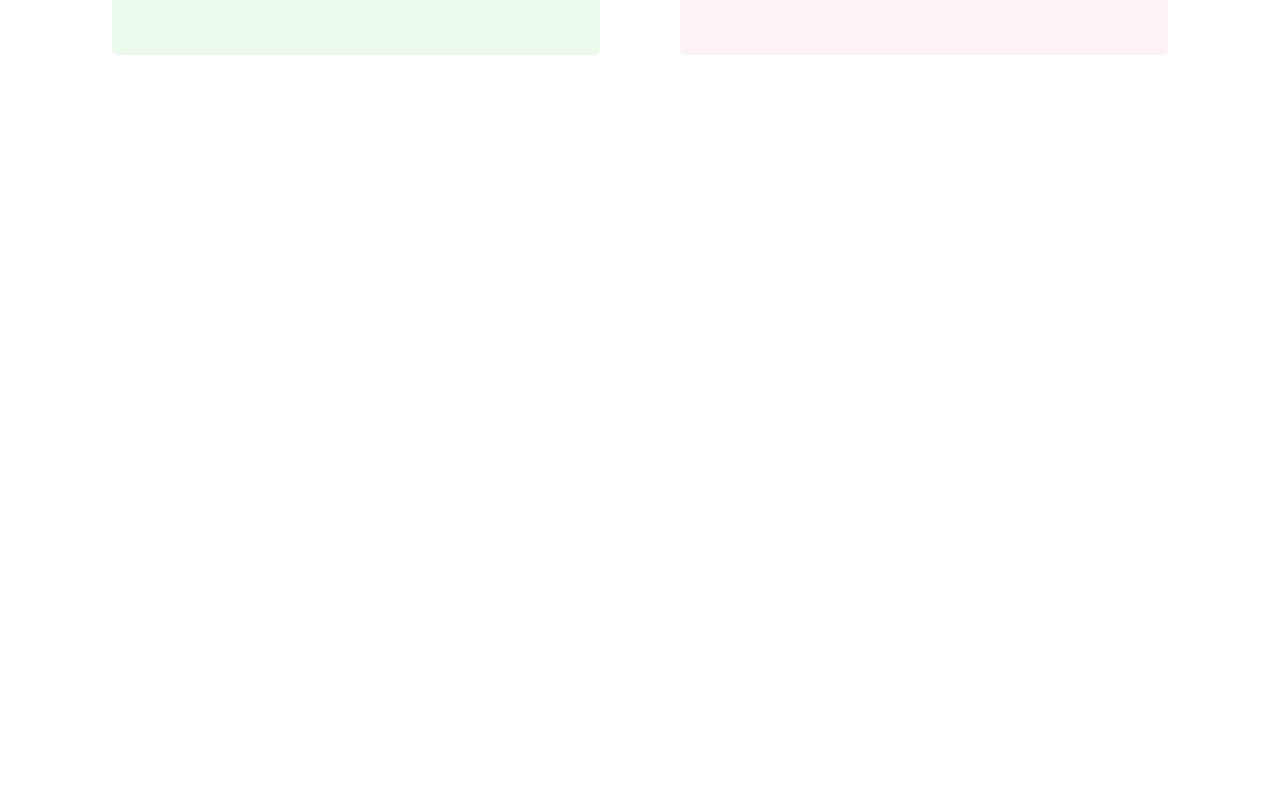
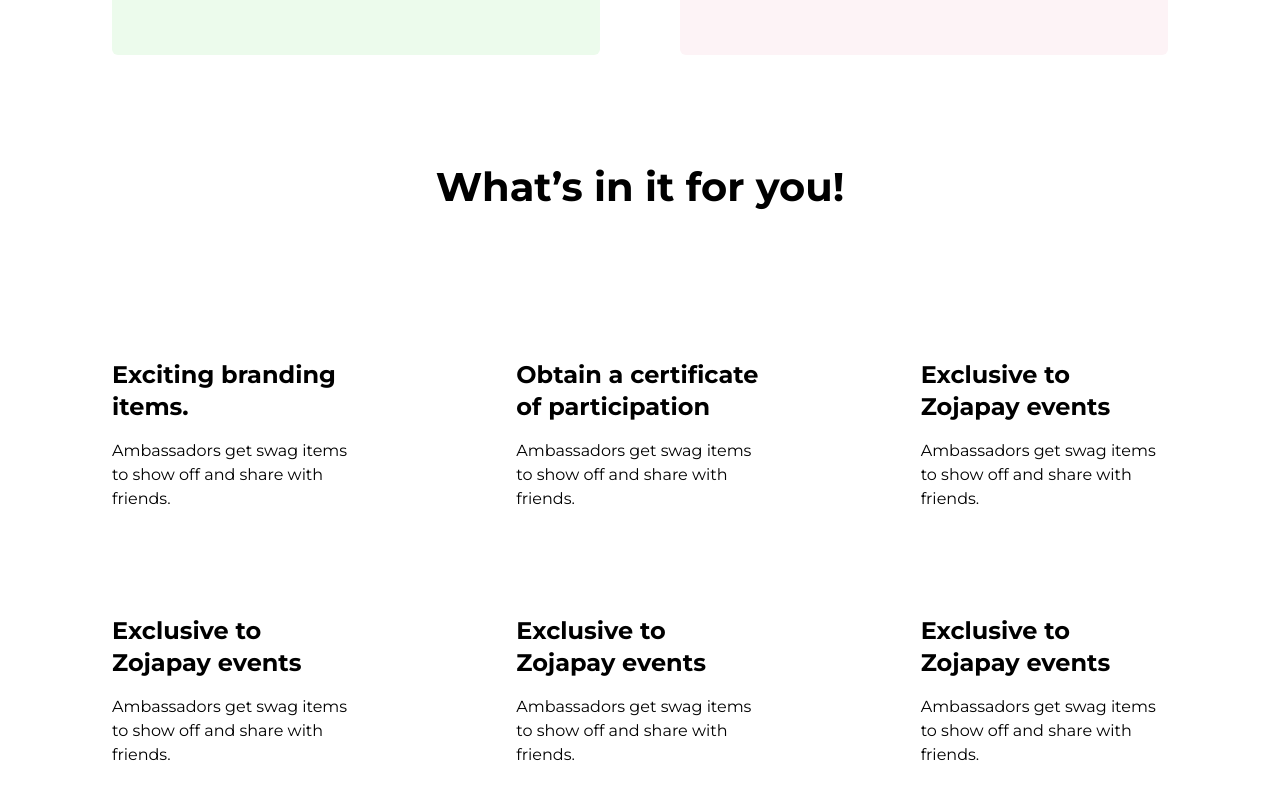
Before and after one commit to Zojatech/Ambassador, a React (Vite) app: page / in a window 1280 px wide. Shown: the part 1704-2504 px from the top of the page. Before the commit the page ends 1919 px from the top, so only its background shows below. Built offline with nearby package versions, Linux system fonts and the light colour scheme.

Commit message:
implement benefits section

```diff
--- /dev/null
+++ b/src/components/Benefits/index.jsx
@@ -0,0 +1,101 @@
+import React from 'react';
+
+const Benefits = () => {
+  return (
+    <section id='benefits'>
+      <div className='container mx-auto py-8'>
+        <h2 className='text-2xl md:text-3xl lg:text-[2.5rem] lg:leading-10 font-bold mx-auto text-center mb-28'>
+          What’s in it for you!
+        </h2>
+        <div className='grid grid-cols-1 sm:grid-cols-1 md:grid-cols-2 md:gap-x-32 md:gap-y-16 lg:grid-cols-3 lg:gap-x-24 xl:gap-x-[157px]'>
+          <article className='col-span-1'>
+            <div className='flex flex-col gap-4'>
+              {/* Logo */}
+              <div className='mb-6'>
+                <img />
+              </div>
+              <h3 className='font-semibold lg:text-xl xl:text-2xl'>
+                Exciting branding items.
+              </h3>
+              <p>
+                Ambassadors get swag items to show off and share with friends.
+              </p>
+            </div>
+          </article>
+          <article className='col-span-1'>
+            <div className='flex flex-col gap-4'>
+              {/* Logo */}
+              <div className='mb-6'>
+                <img />
+              </div>
+              <h3 className='font-semibold lg:text-xl xl:text-2xl'>
+                Obtain a certificate of participation{' '}
+              </h3>
+              <p>
+                Ambassadors get swag items to show off and share with friends.
+              </p>
+            </div>
+          </article>
+          <article className='col-span-1'>
+            <div className='flex flex-col gap-4'>
+              {/* Logo */}
+              <div className='mb-6'>
+                <img />
+              </div>
+              <h3 className='font-semibold lg:text-xl xl:text-2xl'>
+                Exclusive to Zojapay events
+              </h3>
+              <p>
+                Ambassadors get swag items to show off and share with friends.
+              </p>
+            </div>
+          </article>
+          <article className='col-span-1'>
+            <div className='flex flex-col gap-4'>
+              {/* Logo */}
+              <div className='mb-6'>
+                <img />
+              </div>
+              <h3 className='font-semibold lg:text-xl xl:text-2xl'>
+                Exclusive to Zojapay events
+              </h3>
+              <p>
+                Ambassadors get swag items to show off and share with friends.
+              </p>
+            </div>
+          </article>
+          <article className='col-span-1'>
+            <div className='flex flex-col gap-4'>
+              {/* Logo */}
+              <div className='mb-6'>
+                <img />
+              </div>
+              <h3 className='font-semibold lg:text-xl xl:text-2xl'>
+                Exclusive to Zojapay events
+              </h3>
+              <p>
+                Ambassadors get swag items to show off and share with friends.
+              </p>
+            </div>
+          </article>
+          <article className='col-span-1'>
+            <div className='flex flex-col gap-4'>
+              {/* Logo */}
+              <div className='mb-6'>
+                <img />
+              </div>
+              <h3 className='font-semibold lg:text-xl xl:text-2xl'>
+                Exclusive to Zojapay events
+              </h3>
+              <p>
+                Ambassadors get swag items to show off and share with friends.
+              </p>
+            </div>
+          </article>
+        </div>
+      </div>
+    </section>
+  );
+};
+
+export default Benefits;
--- /dev/null
+++ b/src/components/Develop/index.jsx
@@ -0,0 +1,39 @@
+import React from 'react';
+import People1 from '@/assets/friends-gisting.png';
+import People2 from '@/assets/study-group.png';
+import Button from '@/components/Button';
+
+const Develop = () => {
+  return (
+    <section>
+      {/* BUILD CAREER-RELEVANT SKILLS */}
+      <div className='flex flex-col-reverse gap-8 lg:flex-row'>
+        {/* Images */}
+        <div className='relative flex lg:basis-3/5'>
+          <div className='w-64 lg:w-full'>
+            <img src={People1} alt='friends' className='rounded-md' />
+          </div>
+          <div className='absolute  top-[20%] left-1/4 w-44 lg:w-full'>
+            <img src={People2} alt='friends' className='rounded-md' />
+          </div>
+        </div>
+
+        {/* Title and Description */}
+        <div>
+          <h2 className='text-2xl md:text-3xl lg:text-[2.5rem] lg:leading-10 font-bold mb-4 lg:mb-6 lg:basis-2/5'>
+            Build a career-relevant <br />
+            skills.
+          </h2>
+          <p className=' lg:text-xl text-gray-text mb-5 lg:mb-14 lg:w-5/6'>
+            Equipping you with skill sets for a thriving career through
+            networking and collaboration and connecting like minds to drive
+            innovation and progress.{' '}
+          </p>
+          <Button label='Learn More' />
+        </div>
+      </div>
+    </section>
+  );
+};
+
+export default Develop;
--- a/src/components/Features/index.jsx
+++ b/src/components/Features/index.jsx
@@ -1,43 +1,16 @@
 import React from 'react';
 import Testimonial from '@/components/Testimonial';
-import People1 from '@/assets/friends-gisting.png';
-import People2 from '@/assets/study-group.png';
-import Button from '@/components/Button';
+import Develop from '@/components/Develop';
+import Benefits from '@/components/Benefits';
 
 const Features = () => {
   return (
     <div className='px-6 pt-12 lg:px-28 lg:pt-28 lg:pb-20'>
-      <section>
-        {/* BUILD CAREER-RELEVANT SKILLS */}
-        <div className='flex flex-col-reverse gap-8 lg:flex-row'>
-          {/* Images */}
-          <div className='relative flex'>
-            <div className='w-64 lg:w-full'>
-              <img src={People1} alt='friends' className='rounded-md' />
-            </div>
-            <div className='absolute  top-[20%] left-1/4 w-44 lg:w-full'>
-              <img src={People2} alt='friends' className='rounded-md' />
-            </div>
-          </div>
-
-          {/* Title and Description */}
-          <div>
-            <h2 className='text-2xl md:text-3xl lg:text-[2.5rem] lg:leading-10 font-bold mb-4 lg:mb-6'>
-              Build a career-relevant <br />
-              skills.
-            </h2>
-            <p className=' lg:text-xl text-gray-text mb-5 lg:mb-14 lg:w-5/6'>
-              Equipping you with skill sets for a thriving career through
-              networking and collaboration and connecting like minds to drive
-              innovation and progress.{' '}
-            </p>
-            <Button label='Learn More' />
-          </div>
-        </div>
-      </section>
+      <Develop />
       <Testimonial />
 
       {/* WHAT IS IN FOR YOU */}
+      <Benefits />
     </div>
   );
 };
--- a/src/components/Hero/index.jsx
+++ b/src/components/Hero/index.jsx
@@ -12,7 +12,7 @@ const Hero = () => {
             Become an <br />
             aspiring ambassador
           </h1>
-          <p className=' lg:text-xl text-gray-text mb-5 lg:mb-14 lg:w-5/6'>
+          <p className=' lg:text-xl text-gray-text mb-5 lg:mb-14 lg:w-[90%] xl:w-5/6'>
             Join our community and represent our brand as an ambassador. you’ll
             have the opportunity to represent zojapay and make meaningful
             connections with others who share your passion for positive Change.{' '}
```
